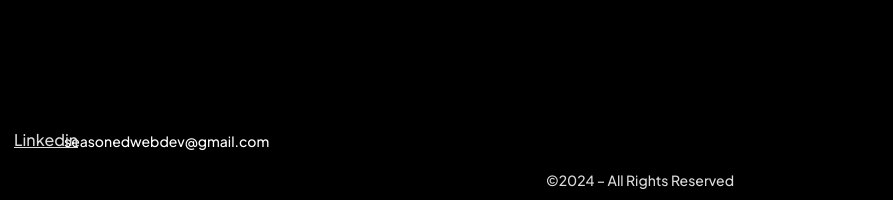
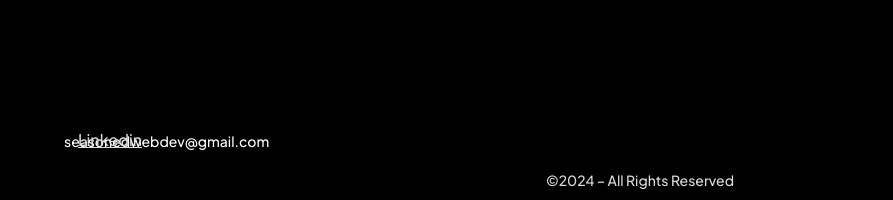
Before and after one commit to akramthedev/new-portfolio, a React (Create React App) app: page / in a window 1280 px wide. Shown: the part 6243-6443 px from the top of the page, without its empty margins (0-893 px from the left). Built offline with nearby package versions, Linux system fonts and the light colour scheme; a web font is replaced by a local one.

Commit message:
Update index.css

```diff
--- a/src/Components/index.css
+++ b/src/Components/index.css
@@ -550,6 +550,7 @@
   height: 80px;
   justify-content: space-between;
   color: white;
+  position: relative;
 }
 .container5{
   display: flex;
@@ -611,7 +612,7 @@
   background-color: black !important;
 }
 .container4 a {
-  position : fixed;
+  position : absolute;
   left: 1rem;
   z-index: 999999999999999;
 }
```
